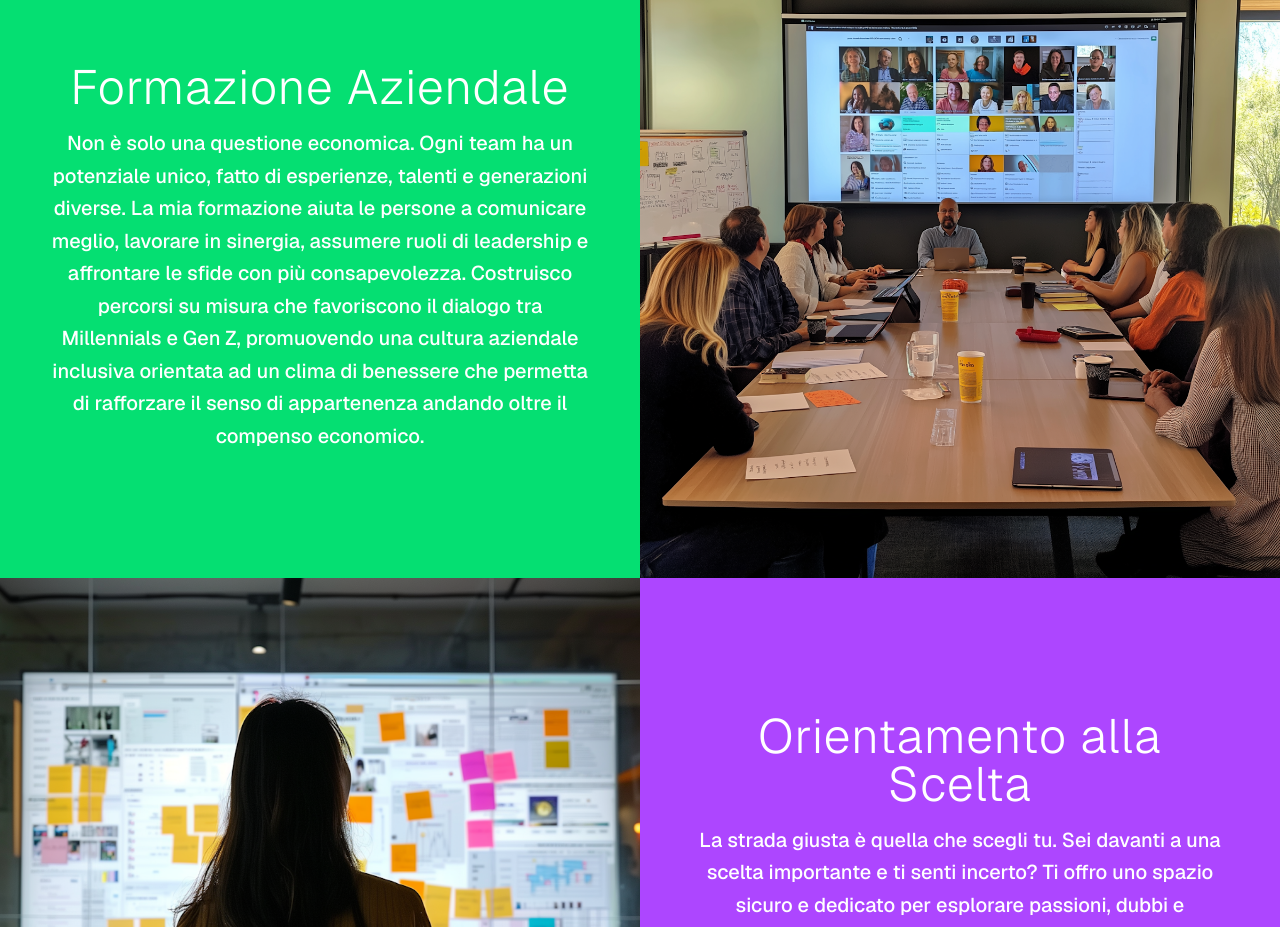
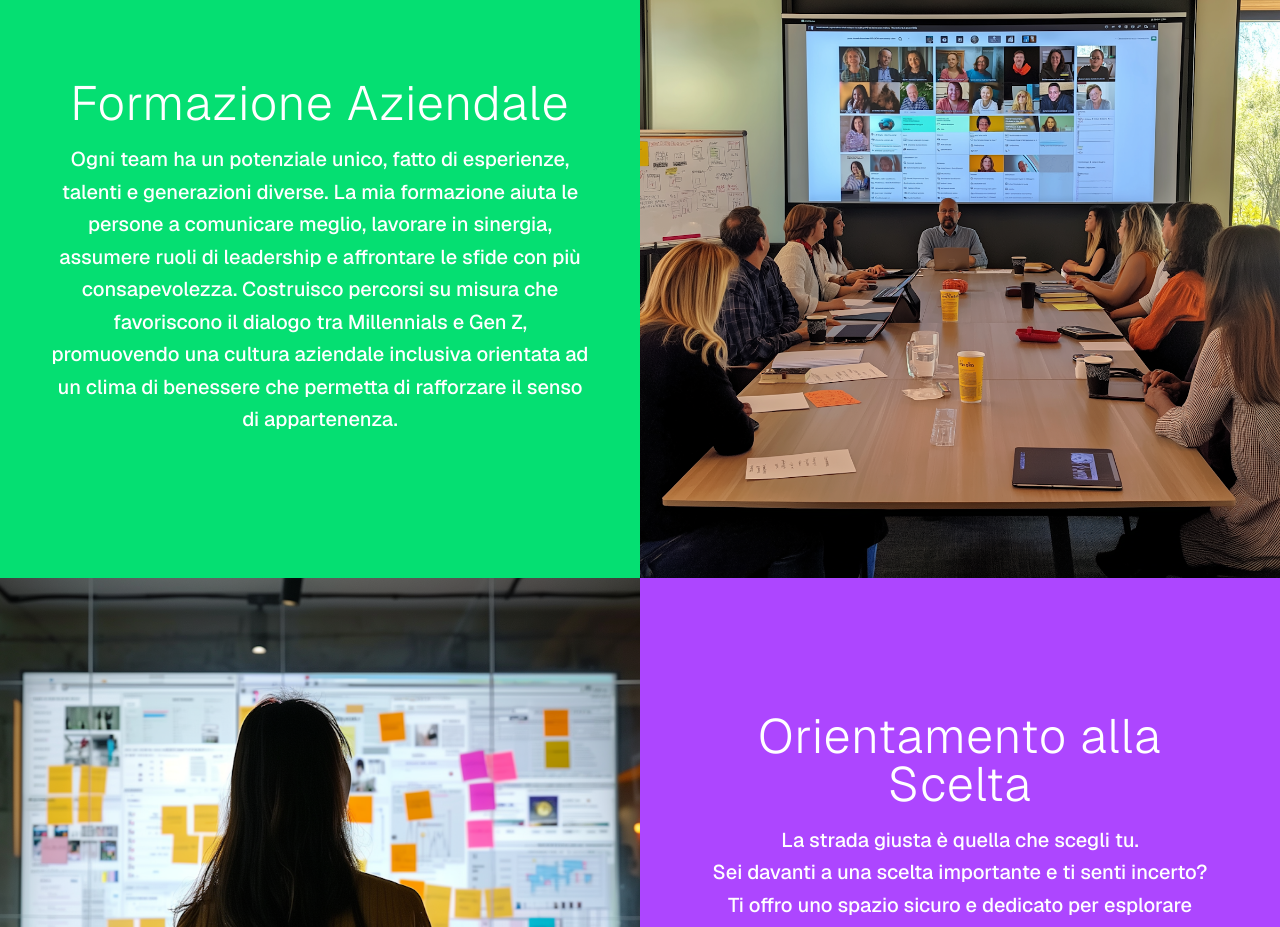
Before and after one commit to ezequiasaramburu/martina-website, a Next.js app: page / in a window 1280 px wide. Shown: the part 1280-2207 px from the top of the page. Built offline with nearby package versions, Linux system fonts and the light colour scheme.

Commit message:
add suport to html tags on colorfulSection component

```diff
--- a/src/components/ColorfulSection.tsx
+++ b/src/components/ColorfulSection.tsx
@@ -48,7 +48,7 @@ const sectionData: SectionData[] = [
     id: "minimalism",
     title: "Formazione Aziendale",
     description:
-      "Non è solo una questione economica. Ogni team ha un potenziale unico, fatto di esperienze, talenti e generazioni diverse. La mia formazione aiuta le persone a comunicare meglio, lavorare in sinergia, assumere ruoli di leadership e affrontare le sfide con più consapevolezza. Costruisco percorsi su misura che favoriscono il dialogo tra Millennials e Gen Z, promuovendo una cultura aziendale inclusiva orientata ad un clima di benessere che permetta di rafforzare il senso di appartenenza andando oltre il compenso economico.",
+      "Ogni team ha un potenziale unico, fatto di esperienze, talenti e generazioni diverse. La mia formazione aiuta le persone a comunicare meglio, lavorare in sinergia, assumere ruoli di leadership e affrontare le sfide con più consapevolezza. Costruisco percorsi su misura che favoriscono il dialogo tra Millennials e Gen Z, promuovendo una cultura aziendale inclusiva orientata ad un clima di benessere che permetta di rafforzare il senso di appartenenza.",
     backgroundColor: "bg-green-400",
     textColor: "text-white",
     type: "text",
@@ -66,7 +66,7 @@ const sectionData: SectionData[] = [
     id: "eating",
     title: "Orientamento alla Scelta",
     description:
-      "La strada giusta è quella che scegli tu. Sei davanti a una scelta importante e ti senti incerto? Ti offro uno spazio sicuro e dedicato per esplorare passioni, dubbi e possibilità, sia nella vita personale che nel percorso professionale. Insieme analizzeremo i tuoi valori, le tue aspirazioni e le opportunità, per costruire un progetto di crescita che rispecchi davvero chi sei, aiutandoti a prendere decisioni autentiche.",
+      "La strada giusta è quella che scegli tu. <br /> Sei davanti a una scelta importante e ti senti incerto? <br /> Ti offro uno spazio sicuro e dedicato per esplorare passioni, dubbi e possibilità, sia nella vita personale che nel percorso professionale. Insieme analizzeremo i tuoi valori, le tue aspirazioni e le opportunità, per costruire un progetto di crescita che rispecchi davvero chi sei, aiutandoti a prendere decisioni autentiche.",
     backgroundColor: "bg-purple-500",
     textColor: "text-white",
     type: "text",
@@ -113,9 +113,10 @@ const TextSquare = ({ section }: { section: SectionData }) => {
           {section.title}
         </h2>
         {section.description && (
-          <p className="text-md md:text-base lg:text-xl font-medium leading-relaxed w-full max-w-lg md:max-w-xl lg:max-w-3xl">
-            {section.description}
-          </p>
+          <p
+            className="text-md md:text-base lg:text-xl font-medium leading-relaxed w-full max-w-lg md:max-w-xl lg:max-w-3xl"
+            dangerouslySetInnerHTML={{ __html: section.description }}
+          />
         )}
       </div>
     </Link>
```
